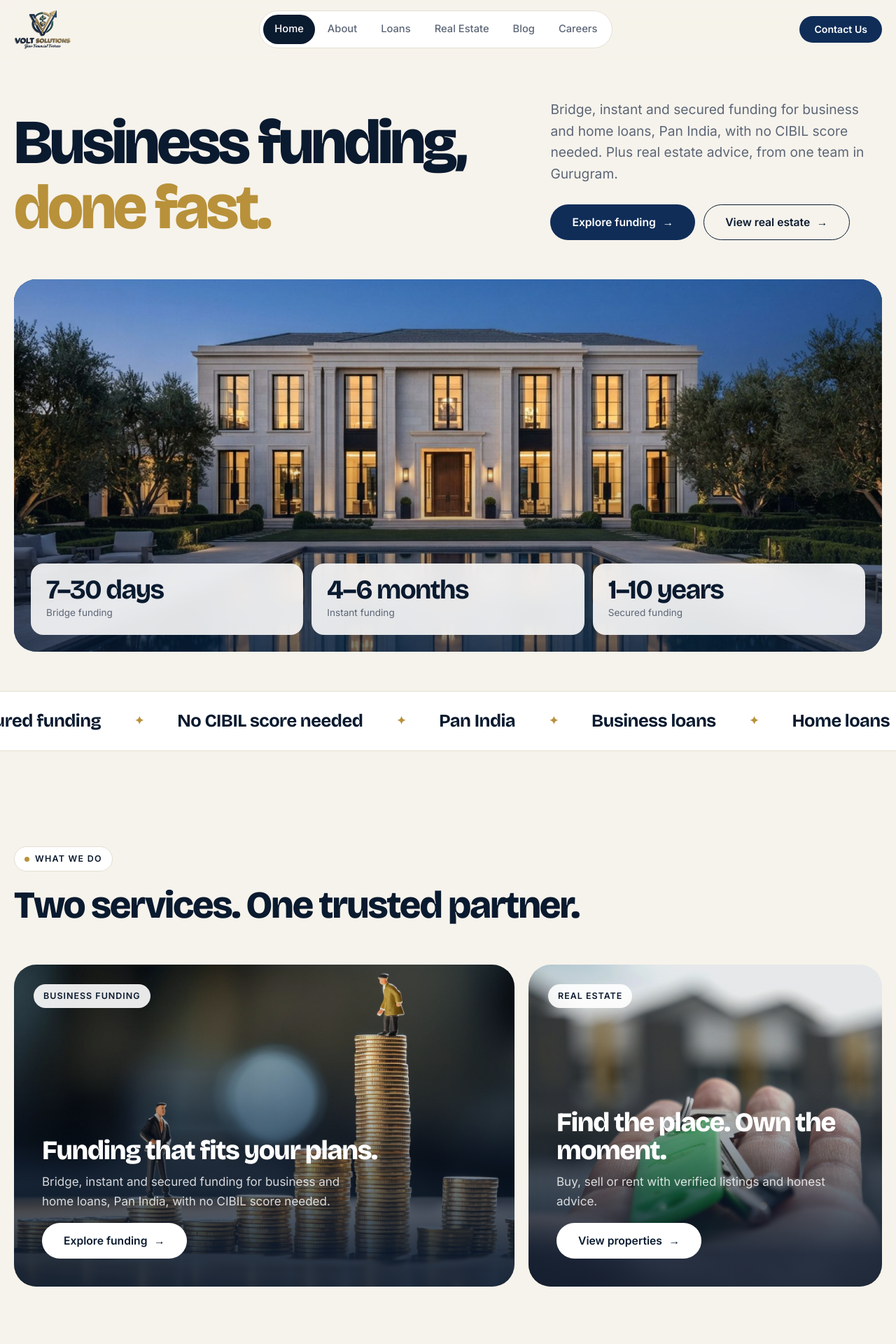
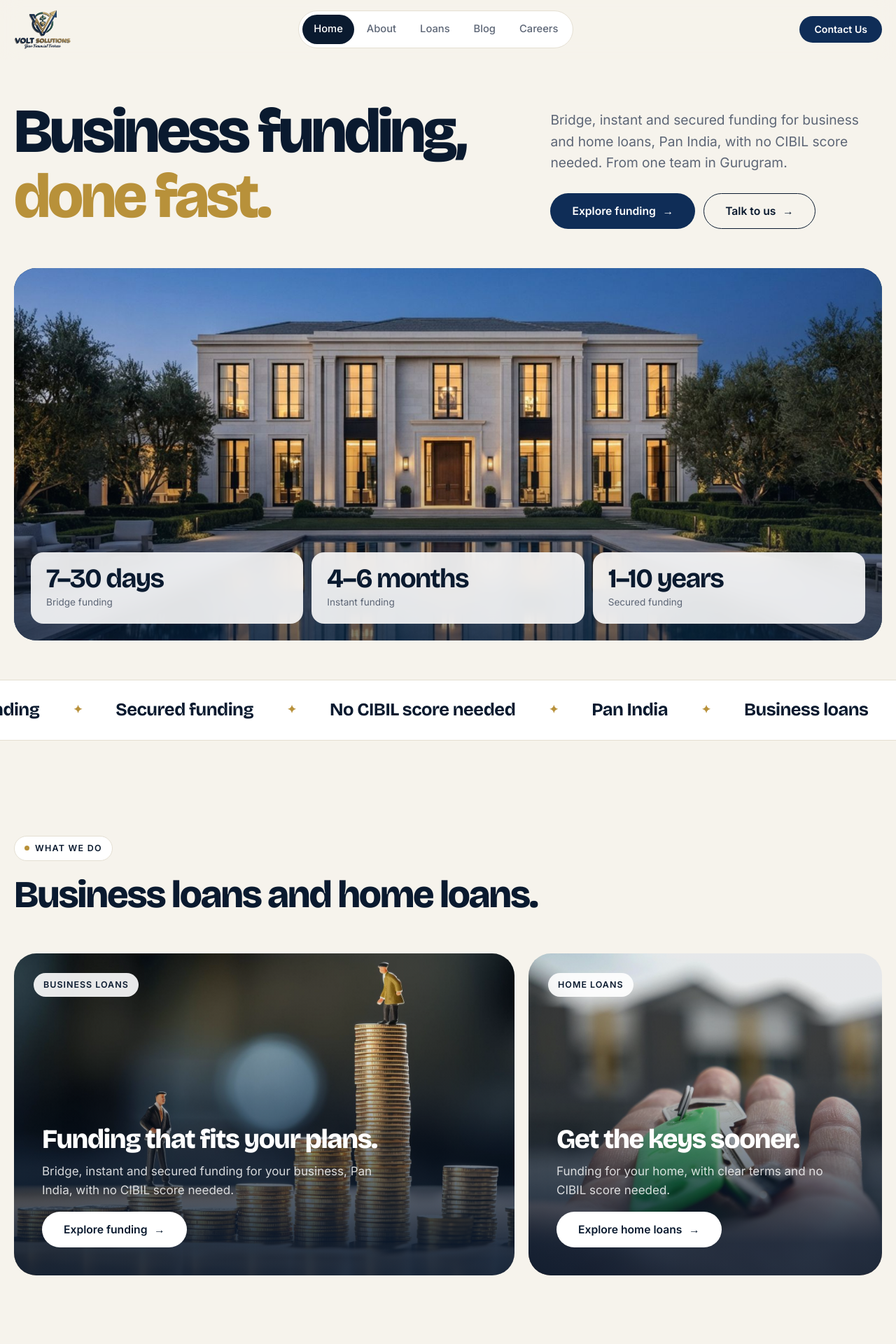
Before and after one commit to k-raj-25/volt-solutions, a Laravel app: page / in a window 1280 px wide. Shown: the top 1920 px of the page at 70% size. Run offline with Laravel 12, Linux system fonts and the light colour scheme; data comes from the database, SQL or seed files in the repository.

Commit message:
Remove real estate services from the website
Drop the Real Estate page, nav/footer/sitemap links and home sections;
301-redirect /real-estate to the home page. Reword about, careers,
contact, privacy and terms copy to cover business and home loans only.
Fix the contact form interest options so they match validation.

Co-Authored-By: Claude Opus 5.5 <noreply@anthropic.com>
Claude-Session: https://claude.ai/code/session_019Nvv13QZiPcHymq5CQ9aNR

```diff
--- a/app/Http/Controllers/ContactController.php
+++ b/app/Http/Controllers/ContactController.php
@@ -23,7 +23,7 @@ class ContactController extends Controller
             'name' => ['required', 'string', 'max:100'],
             'email' => ['required', 'email', 'max:150'],
             'phone' => ['nullable', 'string', 'max:30'],
-            'interest' => ['nullable', 'in:Loans,Real Estate,Other'],
+            'interest' => ['nullable', 'in:Business loan,Home loan,Other'],
             'message' => ['required', 'string', 'max:3000'],
         ]);
 
--- a/app/Http/Controllers/PageController.php
+++ b/app/Http/Controllers/PageController.php
@@ -15,7 +15,6 @@ class PageController extends Controller
 
     public function about() { return view('pages.about'); }
     public function loans() { return view('pages.loans'); }
-    public function realEstate() { return view('pages.real-estate'); }
     public function careers() { return view('pages.careers'); }
     public function privacy() { return view('pages.privacy'); }
     public function terms() { return view('pages.terms'); }
--- a/app/Http/Controllers/SitemapController.php
+++ b/app/Http/Controllers/SitemapController.php
@@ -8,7 +8,7 @@ class SitemapController extends Controller
 {
     public function __invoke()
     {
-        $pages = ['home', 'about', 'loans', 'real-estate', 'blog.index', 'contact', 'careers', 'privacy', 'terms', 'sitemap'];
+        $pages = ['home', 'about', 'loans', 'blog.index', 'contact', 'careers', 'privacy', 'terms', 'sitemap'];
         $posts = Post::published()->latest('published_at')->get();
 
         return response()->view('pages.sitemap-xml', compact('pages', 'posts'))
--- a/resources/views/blog/index.blade.php
+++ b/resources/views/blog/index.blade.php
@@ -1,13 +1,13 @@
 @extends('layouts.app')
 
-@section('title', 'Blog – Business Funding, Real Estate & Finance Tips | Volt Solutions')
-@section('description', 'Articles and guides on business funding, real estate and finance from the Volt Solutions team.')
+@section('title', 'Blog – Business Funding, Loans & Finance Tips | Volt Solutions')
+@section('description', 'Articles and guides on business funding, loans and finance from the Volt Solutions team.')
 
 @section('content')
 @include('partials.page-hero', [
     'crumb' => 'Blog',
     'title' => 'The <em>blog.</em>',
-    'lead' => 'Insights, guides and news on business funding, property and finance.',
+    'lead' => 'Insights, guides and news on business funding, loans and finance.',
 ])
 
 <section class="section">
--- a/resources/views/layouts/app.blade.php
+++ b/resources/views/layouts/app.blade.php
@@ -4,9 +4,9 @@
     <meta charset="utf-8">
     <meta name="viewport" content="width=device-width, initial-scale=1">
     <title>@yield('title', config('site.name').' – '.config('site.tagline'))</title>
-    <meta name="description" content="@yield('description', 'Volt Solutions offers bridge, instant and secured funding for business loans and home loans, Pan India with no CIBIL score needed, plus real estate services, from Gurugram.')">
+    <meta name="description" content="@yield('description', 'Volt Solutions offers bridge, instant and secured funding for business loans and home loans, Pan India with no CIBIL score needed, from Gurugram.')">
     <meta property="og:title" content="@yield('title', config('site.name'))">
-    <meta property="og:description" content="@yield('description', 'Business funding and real estate services in Gurugram.')">
+    <meta property="og:description" content="@yield('description', 'Business loans and home loans, Pan India, from Volt Solutions in Gurugram.')">
     <meta property="og:image" content="@yield('og_image', asset('images/logo.png'))">
     <meta property="og:type" content="@yield('og_type', 'website')">
     <meta name="theme-color" content="#f6f3ec">
@@ -22,7 +22,7 @@
 @php
     $links = [
         ['home', 'Home'], ['about', 'About'], ['loans', 'Loans'],
-        ['real-estate', 'Real Estate'], ['blog.index', 'Blog'], ['careers', 'Careers'],
+        ['blog.index', 'Blog'], ['careers', 'Careers'],
     ];
 @endphp
 <header class="site-header">
@@ -50,7 +50,7 @@
         <div class="footer-grid">
             <div>
                 <a class="footer-logo" href="{{ route('home') }}"><img src="{{ asset('images/logo.png') }}" alt="Volt Solutions"></a>
-                <p>Business funding and real estate guidance from Gurugram, built on transparency and long-term relationships.</p>
+                <p>Business loans and home loans from Gurugram, Pan India, built on transparency and long-term relationships.</p>
             </div>
             <div>
                 <h4>Company</h4>
@@ -65,7 +65,6 @@
                 <h4>What We Do</h4>
                 <ul>
                     <li><a href="{{ route('loans') }}">Business Funding</a></li>
-                    <li><a href="{{ route('real-estate') }}">Real Estate</a></li>
                     <li><a href="{{ route('privacy') }}">Privacy Policy</a></li>
                     <li><a href="{{ route('terms') }}">Terms &amp; Conditions</a></li>
                     <li><a href="{{ route('sitemap') }}">Sitemap</a></li>
@@ -80,7 +79,7 @@
                 </ul>
             </div>
         </div>
-        <p class="disclaimer">Funding is subject to eligibility, documentation and credit assessment. Rates, fees and terms may vary. Property information is indicative and should be independently verified before any transaction.</p>
+        <p class="disclaimer">Funding is subject to eligibility, documentation and credit assessment. Rates, fees and terms may vary.</p>
         <div class="footer-bottom">
             <span>&copy; {{ date('Y') }} {{ config('site.name') }}. All rights reserved.</span>
             <span>Developed By <a href="https://www.linkedin.com/in/kr25">Kamal Rajput</a></span>
--- a/resources/views/pages/home.blade.php
+++ b/resources/views/pages/home.blade.php
@@ -1,7 +1,7 @@
 @extends('layouts.app')
 
-@section('title', 'Volt Solutions – Business Funding & Real Estate, Gurugram | Your Financial Fortress')
-@section('description', 'Bridge, instant and secured funding for business loans and home loans, Pan India, with no CIBIL score needed. Plus real estate services from Volt Solutions, Gurugram.')
+@section('title', 'Volt Solutions – Business Loans & Home Loans, Pan India | Your Financial Fortress')
+@section('description', 'Bridge, instant and secured funding for business loans and home loans, Pan India, with no CIBIL score needed. From Volt Solutions, Gurugram.')
 
 @section('content')
 <section class="hero">
@@ -9,10 +9,10 @@
         <div class="hero-top">
             <h1>Business funding, <em>done fast.</em></h1>
             <div>
-                <p class="lead">Bridge, instant and secured funding for business and home loans, Pan India, with no CIBIL score needed. Plus real estate advice, from one team in Gurugram.</p>
+                <p class="lead">Bridge, instant and secured funding for business and home loans, Pan India, with no CIBIL score needed. From one team in Gurugram.</p>
                 <div class="actions">
                     <a href="{{ route('loans') }}" class="btn btn-primary">Explore funding</a>
-                    <a href="{{ route('real-estate') }}" class="btn btn-outline">View real estate</a>
+                    <a href="{{ route('contact') }}" class="btn btn-outline">Talk to us</a>
                 </div>
             </div>
         </div>
@@ -28,7 +28,7 @@
     <div class="marquee" aria-hidden="true">
         <div class="marquee-track">
             @for ($i = 0; $i < 2; $i++)
-                <span>Bridge funding</span><span>Instant funding</span><span>Secured funding</span><span>No CIBIL score needed</span><span>Pan India</span><span>Business loans</span><span>Home loans</span><span>Buy property</span><span>Sell property</span><span>Rentals</span><span>Commercial space</span>
+                <span>Bridge funding</span><span>Instant funding</span><span>Secured funding</span><span>No CIBIL score needed</span><span>Pan India</span><span>Business loans</span><span>Home loans</span>
             @endfor
         </div>
     </div>
@@ -38,22 +38,22 @@
     <div class="container">
         <div class="section-head">
             <span class="eyebrow">What we do</span>
-            <h2>Two services. One trusted partner.</h2>
+            <h2>Business loans and home loans.</h2>
         </div>
         <div class="bento">
             <article class="tile tile-a">
                 <img src="{{ asset('images/photos/coins.jpg') }}" alt="Stacks of coins showing financial growth" loading="lazy">
-                <span class="pill">Business funding</span>
+                <span class="pill">Business loans</span>
                 <h3>Funding that fits your plans.</h3>
-                <p>Bridge, instant and secured funding for business and home loans, Pan India, with no CIBIL score needed.</p>
+                <p>Bridge, instant and secured funding for your business, Pan India, with no CIBIL score needed.</p>
                 <a class="btn" href="{{ route('loans') }}">Explore funding</a>
             </article>
             <article class="tile tile-b">
                 <img src="{{ asset('images/photos/keys.jpg') }}" alt="Handing over the keys to a new home" loading="lazy">
-                <span class="pill">Real estate</span>
-                <h3>Find the place. Own the moment.</h3>
-                <p>Buy, sell or rent with verified listings and honest advice.</p>
-                <a class="btn" href="{{ route('real-estate') }}">View properties</a>
+                <span class="pill">Home loans</span>
+                <h3>Get the keys sooner.</h3>
+                <p>Funding for your home, with clear terms and no CIBIL score needed.</p>
+                <a class="btn" href="{{ route('loans') }}">Explore home loans</a>
             </article>
         </div>
     </div>
@@ -75,37 +75,20 @@
     </div>
 </section>
 
-<section class="section">
-    <div class="container">
-        <div class="section-head">
-            <span class="eyebrow">Our services · Real estate</span>
-            <h2>Find, sell or rent with confidence</h2>
-        </div>
-        <div class="grid-3">
-            <div class="card"><div class="icon green"><x-icon name="home" /></div><h3>Buy Property</h3><p>Residential plots, apartments and houses matched to your budget.</p></div>
-            <div class="card"><div class="icon green"><x-icon name="chart" /></div><h3>Sell Property</h3><p>Pricing guidance, marketing and buyer coordination.</p></div>
-            <div class="card"><div class="icon green"><x-icon name="key" /></div><h3>Rentals</h3><p>Residential and commercial rentals with verified owners and tenants.</p></div>
-            <div class="card"><div class="icon green"><x-icon name="building" /></div><h3>Commercial Space</h3><p>Shops, offices and warehouses for your business.</p></div>
-            <div class="card"><div class="icon green"><x-icon name="file" /></div><h3>Legal &amp; Documentation</h3><p>Title checks and paperwork support for a smooth transaction.</p></div>
-            <div class="card"><div class="icon green"><x-icon name="cash" /></div><h3>Property Financing</h3><p>Pair your purchase with the right funding from our funding desk.</p></div>
-        </div>
-        <p style="margin-top:36px"><a class="btn btn-green" href="{{ route('real-estate') }}">Explore real estate</a></p>
-    </div></section>
-
 <section class="section soft">
     <div class="container split">
         <div class="photo-stack">
             <img class="photo" src="{{ asset('images/photos/houses.jpg') }}" alt="Modern apartment buildings in warm sunlight" loading="lazy">
-            <div class="photo-badge"><strong>Funding + Property</strong><span>One trusted team</span></div>
+            <div class="photo-badge"><strong>No CIBIL score needed</strong><span>Pan India</span></div>
         </div>
         <div>
             <span class="eyebrow">Your partner</span>
-            <h2>Finance the dream. Find the place.</h2>
-            <p class="lead">Most people deal with a lender in one place and a property agent in another. With us, one team handles both so nothing gets lost in between.</p>
+            <h2>Funding with a real person beside you.</h2>
+            <p class="lead">One dedicated advisor takes you from first call to disbursal, for business loans and home loans alike.</p>
             <ul class="checklist">
-                <li>Funding eligibility checked before you shortlist properties</li>
-                <li>Verified listings and documentation support</li>
-                <li>One point of contact from enquiry to handover</li>
+                <li>Eligibility checked quickly, with no CIBIL score needed</li>
+                <li>Help preparing your documents</li>
+                <li>One point of contact from enquiry to disbursal</li>
             </ul>
             <a class="btn btn-primary" href="{{ route('about') }}">More about us</a>
         </div>
@@ -135,9 +118,9 @@
         </div>
         <div class="steps">
             <div class="step"><h3>Tell us your goal</h3><p>Share what you need through a quick call or form.</p></div>
-            <div class="step"><h3>Get expert advice</h3><p>We recommend the best-fit funding or property options.</p></div>
+            <div class="step"><h3>Get expert advice</h3><p>We recommend the best-fit funding option.</p></div>
             <div class="step"><h3>Submit documents</h3><p>We help you prepare and verify everything.</p></div>
-            <div class="step"><h3>Move forward</h3><p>Funds disbursed or keys handed over, with support after.</p></div>
+            <div class="step"><h3>Move forward</h3><p>Funds disbursed, with support after.</p></div>
         </div>
     </div>
 </section>
@@ -163,7 +146,7 @@
     <div class="container">
         <div class="cta cta-photo" style="--cta-img:url('{{ asset('images/photos/city.jpg') }}')">
             <h2>Ready for the next step?</h2>
-            <p>Talk to our team today. We will help you find the right funding or the right property.</p>
+            <p>Talk to our team today. We will help you find the right funding.</p>
             <div class="actions">
                 <a class="btn btn-gold" href="{{ route('contact') }}">Contact us</a>
                 @if (config('site.phone'))<a class="btn btn-outline" href="tel:{{ preg_replace('/\s+/', '', config('site.phone')) }}">Call {{ config('site.phone') }}</a>@endif
--- a/resources/views/pages/privacy.blade.php
+++ b/resources/views/pages/privacy.blade.php
@@ -19,13 +19,13 @@
 
         <h2>2. How we use your information</h2>
         <ul>
-            <li>To respond to your enquiries about business funding or real estate</li>
+            <li>To respond to your enquiries about business loans or home loans</li>
             <li>To provide and improve our services</li>
             <li>To meet legal and regulatory obligations</li>
         </ul>
 
         <h2>3. Sharing of information</h2>
-        <p>We do not sell your personal information. We may share it with funding partners, property owners or service providers only as needed to deal with your request, or where required by law.</p>
+        <p>We do not sell your personal information. We may share it with funding partners or service providers only as needed to deal with your request, or where required by law.</p>
 
         <h2>4. Data security</h2>
         <p>We take reasonable measures to protect your information. However, no method of transmission over the internet is completely secure.</p>
--- a/resources/views/pages/sitemap.blade.php
+++ b/resources/views/pages/sitemap.blade.php
@@ -18,7 +18,6 @@
                 <li><a href="{{ route('home') }}">Home</a></li>
                 <li><a href="{{ route('about') }}">About Us</a></li>
                 <li><a href="{{ route('loans') }}">Loans</a></li>
-                <li><a href="{{ route('real-estate') }}">Real Estate</a></li>
                 <li><a href="{{ route('careers') }}">Careers</a></li>
                 <li><a href="{{ route('contact') }}">Contact Us</a></li>
             </ul>
--- a/routes/web.php
+++ b/routes/web.php
@@ -11,7 +11,6 @@ Route::controller(PageController::class)->group(function () {
     Route::get('/', 'home')->name('home');
     Route::get('/about', 'about')->name('about');
     Route::get('/loans', 'loans')->name('loans');
-    Route::get('/real-estate', 'realEstate')->name('real-estate');
     Route::get('/careers', 'careers')->name('careers');
     Route::get('/privacy-policy', 'privacy')->name('privacy');
     Route::get('/terms-and-conditions', 'terms')->name('terms');
@@ -19,6 +18,7 @@ Route::controller(PageController::class)->group(function () {
 });
 
 Route::redirect('/services', '/', 301);
+Route::redirect('/real-estate', '/', 301);
 Route::get('/sitemap.xml', SitemapController::class)->name('sitemap.xml');
 
 Route::get('/contact', [ContactController::class, 'show'])->name('contact');
```
Also changed, not shown: resources/views/pages/about.blade.php (+10 -10 lines), resources/views/pages/careers.blade.php (+3 -4 lines), resources/views/pages/contact.blade.php (+4 -4 lines), resources/views/pages/real-estate.blade.php (deleted, +0 -92 lines), resources/views/pages/terms.blade.php (+5 -8 lines), tests/Feature/SiteTest.php (+8 -2 lines).
